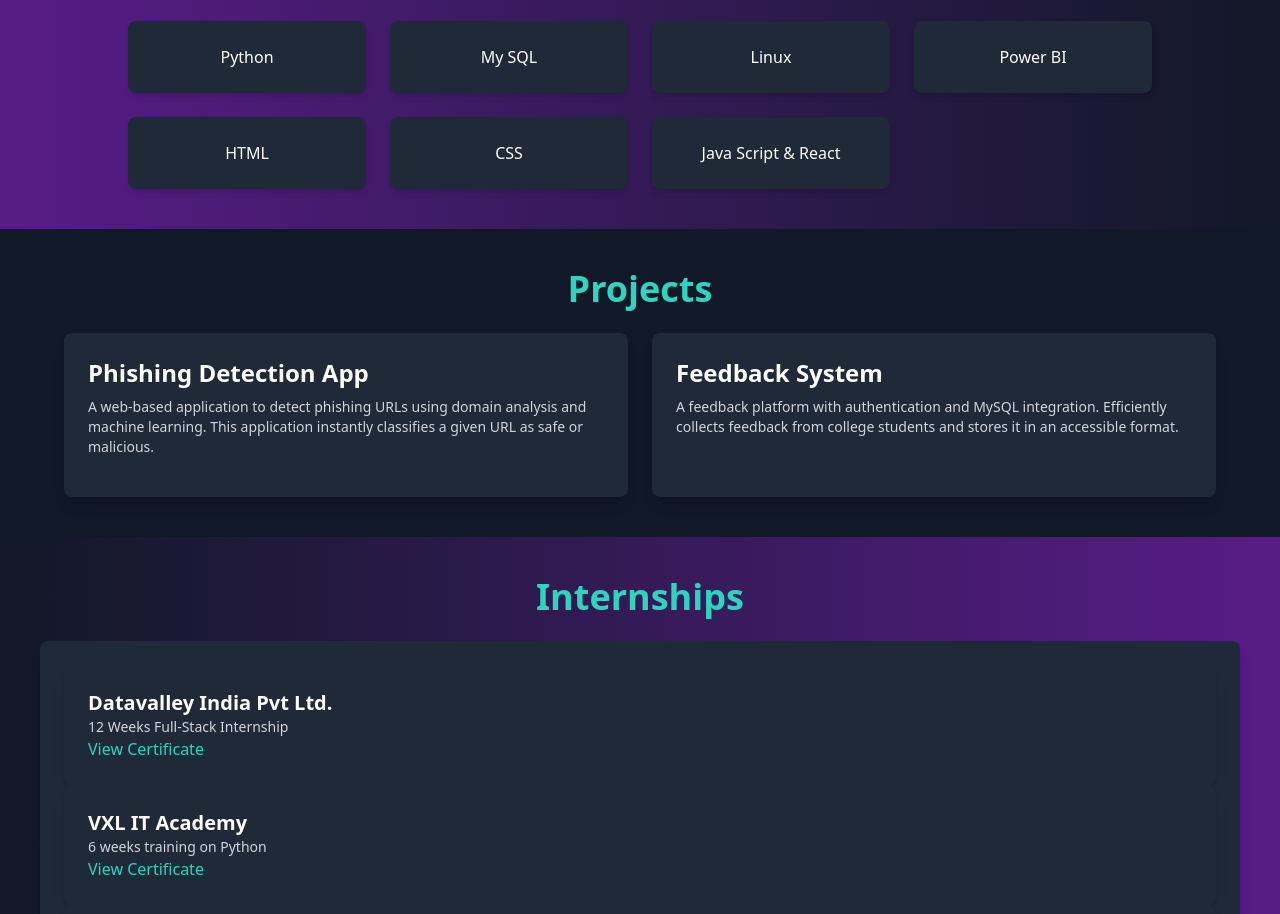
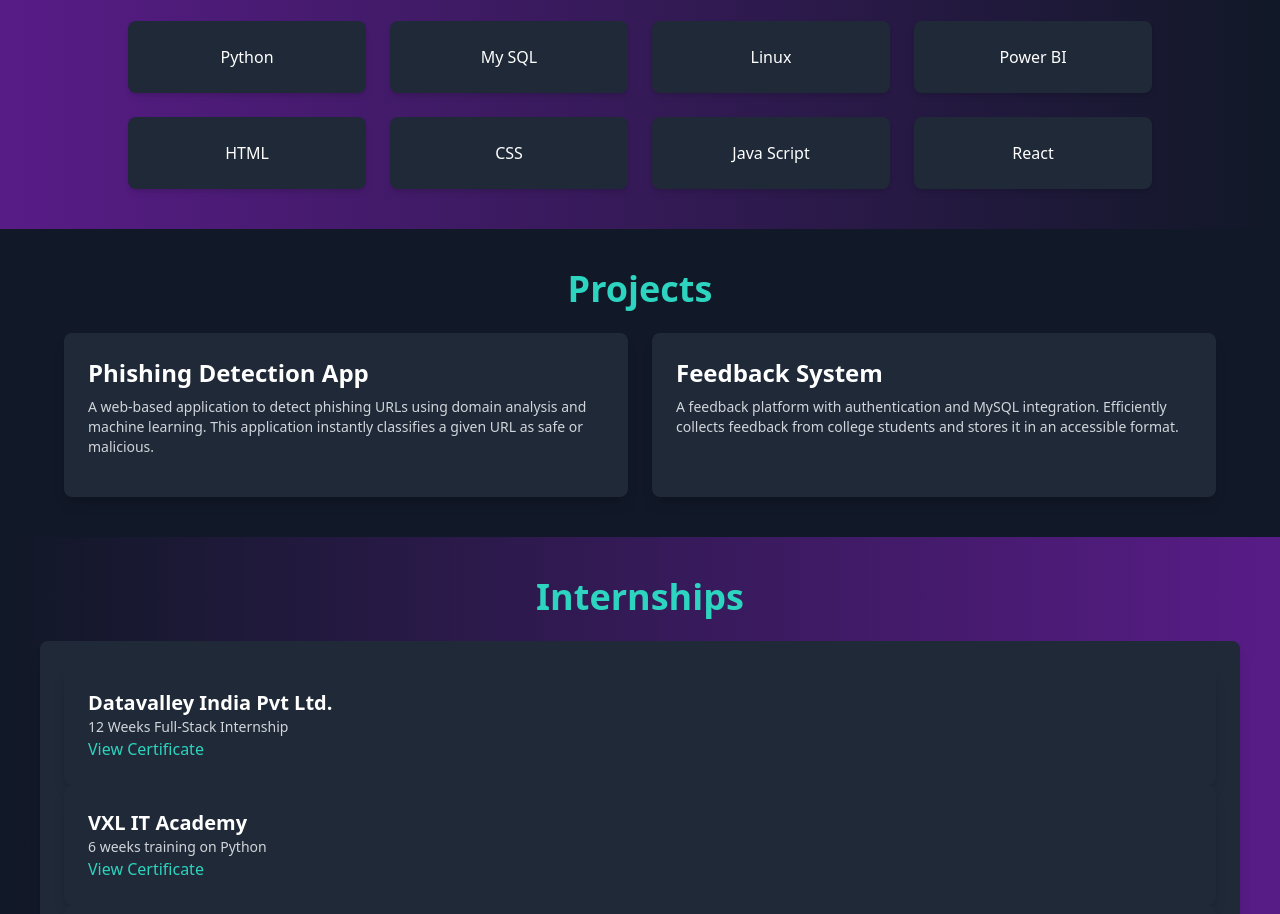
Before and after one commit to PoluriLakshmiSatwika/My_Portfolio, a plain HTML site: page index.html in a window 1280 px wide. Shown: the part 1948-2862 px from the top of the page. Drawn offline with nearby package versions, Linux system fonts and the light colour scheme.

Commit message:
Final index.html

```diff
--- a/index.html
+++ b/index.html
@@ -92,7 +92,9 @@
       <div class="bg-gray-800 p-6 rounded-lg text-center shadow-md hover:shadow-teal-400 transition-shadow">Power BI</div>
       <div class="bg-gray-800 p-6 rounded-lg text-center shadow-md hover:shadow-teal-400 transition-shadow">HTML</div>
       <div class="bg-gray-800 p-6 rounded-lg text-center shadow-md hover:shadow-teal-400 transition-shadow">CSS</div>
-      <div class="bg-gray-800 p-6 rounded-lg text-center shadow-md hover:shadow-teal-400 transition-shadow">Java Script & React</div>
+      <div class="bg-gray-800 p-6 rounded-lg text-center shadow-md hover:shadow-teal-400 transition-shadow">Java Script</div>
+      <div class="bg-gray-800 p-6 rounded-lg text-center shadow-md hover:shadow-teal-400 transition-shadow">React</div>
+
     </div>
   </section>
 
```
